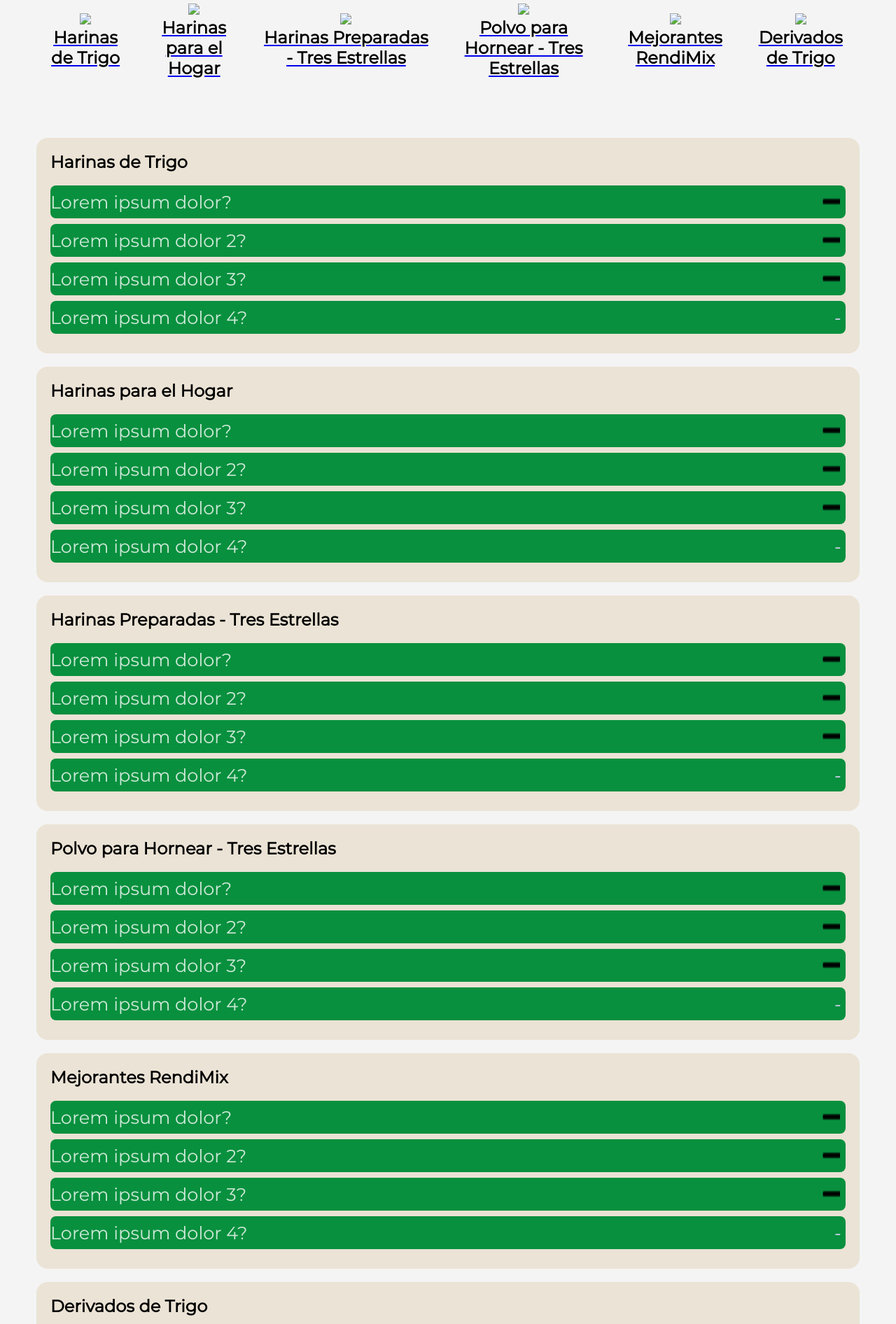
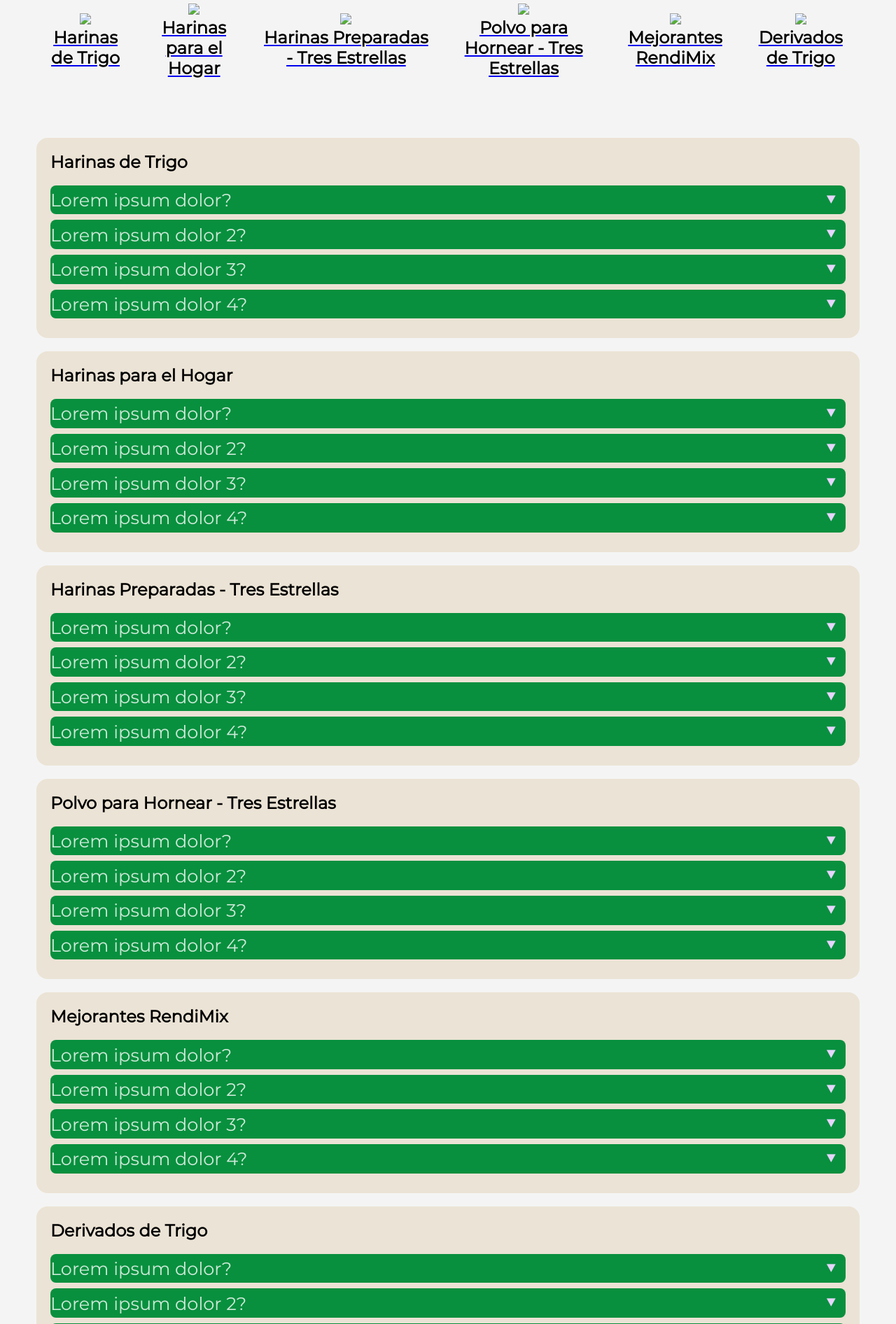
Before and after one commit to fabian994/primerDisenio, a PHP site: page /servicio_tecnico.html in a window 1280 px wide. Shown: the part 429-2321 px from the top of the page at 70% size. Run offline with PHP 8.4, Linux system fonts and the light colour scheme; some libraries are stand-ins or nearby versions; some web fonts are replaced.

Commit message:
Cambios esteticos en servicio_tecnico.html

```diff
--- a/servicio_tecnico.html
+++ b/servicio_tecnico.html
@@ -141,8 +141,9 @@
                         <div class="acordeon-obj" id="pregunta1" ><!--Inicia pregunta-->
                             <a class="acordeon-link" href="#pregunta1">
                                 Lorem ipsum dolor?
-                                <i class="icono_mas"><img src="imagenes/add_icon.png" width="25px" height="25px"></i>
-                                <i class="icono_menos"><img src="imagenes/minus_icon.png" width="25px" height="20px"></i>
+                                <i class="icon-triangle-up"></i>
+                                <i class="icon-triangle-down"></i>
+
                             </a>
                             <div class="respuesta">
                                 <p>Lorem ipsum dolor sit amet, consectetur adipiscing elit. Curabitur non urna vestibulum, euismod mi at, pulvinar ex. Fusce libero justo, euismod id sapien eget, tempus tincidunt nisi. Vestibulum vehicula mattis auctor. Vivamus quis lorem at tortor efficitur dapibus a in dui. Phasellus bibendum ultrices nisl sit amet pretium. Fusce in mi urna. Proin condimentum dui sed odio euismod scelerisque. Curabitur venenatis molestie metus et condimentum. Sed ut ullamcorper dui. Fusce dignissim blandit lectus, id commodo lacus mollis non. </p>
@@ -152,8 +153,8 @@
                         <div class="acordeon-obj" id="pregunta2"><!--Inicia pregunta-->
                             <a class="acordeon-link" href="#pregunta2">
                                 Lorem ipsum dolor 2?
-                                <i class="icono_mas"><img src="imagenes/add_icon.png" width="25px" height="25px"></i>
-                                <i class="icono_menos"><img src="imagenes/minus_icon.png" width="25px" height="20px"></i>
+                                <i class="icon-triangle-up"></i>
+                                <i class="icon-triangle-down"></i>
                             </a>
                             <div class="respuesta">
                                 <p>Lorem ipsum dolor sit amet, consectetur adipiscing elit. Curabitur non urna vestibulum, euismod mi at, pulvinar ex. Fusce libero justo, euismod id sapien eget, tempus tincidunt nisi.</p>
@@ -163,8 +164,8 @@
                         <div class="acordeon-obj" id="pregunta3"><!--Inicia pregunta-->
                             <a class="acordeon-link" href="#pregunta3">
                                 Lorem ipsum dolor 3?
-                                <i class="icono_mas"><img src="imagenes/add_icon.png" width="25px" height="25px"></i>
-                                <i class="icono_menos"><img src="imagenes/minus_icon.png" width="25px" height="20px"></i>
+                                <i class="icon-triangle-up"></i>
+                                <i class="icon-triangle-down"></i>
                             </a>
                             <div class="respuesta">
                                 <p>Lorem ipsum dolor sit amet, consectetur adipiscing elit. Curabitur non urna vestibulum, euismod mi at, pulvinar ex. Fusce libero justo, euismod id sapien eget, tempus tincidunt nisi.</p>
@@ -174,8 +175,8 @@
                         <div class="acordeon-obj" id="pregunta4"><!--Inicia pregunta-->
                             <a class="acordeon-link" href="#pregunta4">
                                 Lorem ipsum dolor 4?
-                                <i class="icono_mas">+</i>
-                                <i class="icono_menos">-</i>
+                                <i class="icon-triangle-up"></i>
+                                <i class="icon-triangle-down"></i>
                             </a>
                             <div class="respuesta">
                                 <p>Lorem ipsum dolor sit amet, consectetur adipiscing elit. Curabitur non urna vestibulum, euismod mi at, pulvinar ex. Fusce libero justo, euismod id sapien eget, tempus tincidunt nisi.</p>
@@ -197,8 +198,8 @@
                         <div class="acordeon-obj" id="pregunta5" ><!--Inicia pregunta-->
                             <a class="acordeon-link" href="#pregunta5">
                                 Lorem ipsum dolor?
-                                <i class="icono_mas"><img src="imagenes/add_icon.png" width="25px" height="25px"></i>
-                                <i class="icono_menos"><img src="imagenes/minus_icon.png" width="25px" height="20px"></i>
+                                <i class="icon-triangle-up"></i>
+                                <i class="icon-triangle-down"></i>
                             </a>
                             <div class="respuesta">
                                 <p>Lorem ipsum dolor sit amet, consectetur adipiscing elit. Curabitur non urna vestibulum, euismod mi at, pulvinar ex. Fusce libero justo, euismod id sapien eget, tempus tincidunt nisi.</p>
@@ -208,8 +209,8 @@
                         <div class="acordeon-obj" id="pregunta6"><!--Inicia pregunta-->
                             <a class="acordeon-link" href="#pregunta6">
                                 Lorem ipsum dolor 2?
-                                <i class="icono_mas"><img src="imagenes/add_icon.png" width="25px" height="25px"></i>
-                                <i class="icono_menos"><img src="imagenes/minus_icon.png" width="25px" height="20px"></i>
+                                <i class="icon-triangle-up"></i>
+                                <i class="icon-triangle-down"></i>
                             </a>
                             <div class="respuesta">
                                 <p>Lorem ipsum dolor sit amet, consectetur adipiscing elit. Curabitur non urna vestibulum, euismod mi at, pulvinar ex. Fusce libero justo, euismod id sapien eget, tempus tincidunt nisi.</p>
@@ -219,8 +220,8 @@
                         <div class="acordeon-obj" id="pregunta7"><!--Inicia pregunta-->
                             <a class="acordeon-link" href="#pregunta7">
                                 Lorem ipsum dolor 3?
-                                <i class="icono_mas"><img src="imagenes/add_icon.png" width="25px" height="25px"></i>
-                                <i class="icono_menos"><img src="imagenes/minus_icon.png" width="25px" height="20px"></i>
+                                <i class="icon-triangle-up"></i>
+                                <i class="icon-triangle-down"></i>
                             </a>
                             <div class="respuesta">
                                 <p>Lorem ipsum dolor sit amet, consectetur adipiscing elit. Curabitur non urna vestibulum, euismod mi at, pulvinar ex. Fusce libero justo, euismod id sapien eget, tempus tincidunt nisi.</p>
@@ -230,8 +231,8 @@
                         <div class="acordeon-obj" id="pregunta8"><!--Inicia pregunta-->
                             <a class="acordeon-link" href="#pregunta8">
                                 Lorem ipsum dolor 4?
-                                <i class="icono_mas">+</i>
-                                <i class="icono_menos">-</i>
+                                <i class="icon-triangle-up"></i>
+                                <i class="icon-triangle-down"></i>
                             </a>
                             <div class="respuesta">
                                 <p>Lorem ipsum dolor sit amet, consectetur adipiscing elit. Curabitur non urna vestibulum, euismod mi at, pulvinar ex. Fusce libero justo, euismod id sapien eget, tempus tincidunt nisi.</p>
@@ -253,8 +254,8 @@
                         <div class="acordeon-obj" id="pregunta9" ><!--Inicia pregunta-->
                             <a class="acordeon-link" href="#pregunta9">
                                 Lorem ipsum dolor?
-                                <i class="icono_mas"><img src="imagenes/add_icon.png" width="25px" height="25px"></i>
-                                <i class="icono_menos"><img src="imagenes/minus_icon.png" width="25px" height="20px"></i>
+                                <i class="icon-triangle-up"></i>
+                                <i class="icon-triangle-down"></i>
                             </a>
                             <div class="respuesta">
                                 <p>Lorem ipsum dolor sit amet, consectetur adipiscing elit. Curabitur non urna vestibulum, euismod mi at, pulvinar ex. Fusce libero justo, euismod id sapien eget, tempus tincidunt nisi.</p>
@@ -264,8 +265,8 @@
                         <div class="acordeon-obj" id="pregunta10"><!--Inicia pregunta-->
                             <a class="acordeon-link" href="#pregunta10">
                                 Lorem ipsum dolor 2?
-                                <i class="icono_mas"><img src="imagenes/add_icon.png" width="25px" height="25px"></i>
-                                <i class="icono_menos"><img src="imagenes/minus_icon.png" width="25px" height="20px"></i>
+                                <i class="icon-triangle-up"></i>
+                                <i class="icon-triangle-down"></i>
                             </a>
                             <div class="respuesta">
                                 <p>Lorem ipsum dolor sit amet, consectetur adipiscing elit. Curabitur non urna vestibulum, euismod mi at, pulvinar ex. Fusce libero justo, euismod id sapien eget, tempus tincidunt nisi.</p>
@@ -275,8 +276,8 @@
                         <div class="acordeon-obj" id="pregunta11"><!--Inicia pregunta-->
                             <a class="acordeon-link" href="#pregunta11">
                                 Lorem ipsum dolor 3?
-                                <i class="icono_mas"><img src="imagenes/add_icon.png" width="25px" height="25px"></i>
-                                <i class="icono_menos"><img src="imagenes/minus_icon.png" width="25px" height="20px"></i>
+                                <i class="icon-triangle-up"></i>
+                                <i class="icon-triangle-down"></i>
                             </a>
                             <div class="respuesta">
                                 <p>Lorem ipsum dolor sit amet, consectetur adipiscing elit. Curabitur non urna vestibulum, euismod mi at, pulvinar ex. Fusce libero justo, euismod id sapien eget, tempus tincidunt nisi.</p>
@@ -286,8 +287,8 @@
                         <div class="acordeon-obj" id="pregunta12"><!--Inicia pregunta-->
                             <a class="acordeon-link" href="#pregunta12">
                                 Lorem ipsum dolor 4?
-                                <i class="icono_mas">+</i>
-                                <i class="icono_menos">-</i>
+                                <i class="icon-triangle-up"></i>
+                                <i class="icon-triangle-down"></i>
                             </a>
                             <div class="respuesta">
                                 <p>Lorem ipsum dolor sit amet, consectetur adipiscing elit. Curabitur non urna vestibulum, euismod mi at, pulvinar ex. Fusce libero justo, euismod id sapien eget, tempus tincidunt nisi.</p>
@@ -309,8 +310,8 @@
                         <div class="acordeon-obj" id="pregunta13" ><!--Inicia pregunta-->
                             <a class="acordeon-link" href="#pregunta13">
                                 Lorem ipsum dolor?
-                                <i class="icono_mas"><img src="imagenes/add_icon.png" width="25px" height="25px"></i>
-                                <i class="icono_menos"><img src="imagenes/minus_icon.png" width="25px" height="20px"></i>
+                                <i class="icon-triangle-up"></i>
+                                <i class="icon-triangle-down"></i>
                             </a>
                             <div class="respuesta">
                                 <p>Lorem ipsum dolor sit amet, consectetur adipiscing elit. Curabitur non urna vestibulum, euismod mi at, pulvinar ex. Fusce libero justo, euismod id sapien eget, tempus tincidunt nisi.</p>
@@ -320,8 +321,8 @@
                         <div class="acordeon-obj" id="pregunta14"><!--Inicia pregunta-->
                             <a class="acordeon-link" href="#pregunta14">
                                 Lorem ipsum dolor 2?
-                                <i class="icono_mas"><img src="imagenes/add_icon.png" width="25px" height="25px"></i>
-                                <i class="icono_menos"><img src="imagenes/minus_icon.png" width="25px" height="20px"></i>
+                                <i class="icon-triangle-up"></i>
+                                <i class="icon-triangle-down"></i>
                             </a>
                             <div class="respuesta">
                                 <p>Lorem ipsum dolor sit amet, consectetur adipiscing elit. Curabitur non urna vestibulum, euismod mi at, pulvinar ex. Fusce libero justo, euismod id sapien eget, tempus tincidunt nisi.</p>
@@ -331,8 +332,8 @@
                         <div class="acordeon-obj" id="pregunta15"><!--Inicia pregunta-->
                             <a class="acordeon-link" href="#pregunta15">
                                 Lorem ipsum dolor 3?
-                                <i class="icono_mas"><img src="imagenes/add_icon.png" width="25px" height="25px"></i>
-                                <i class="icono_menos"><img src="imagenes/minus_icon.png" width="25px" height="20px"></i>
+                                <i class="icon-triangle-up"></i>
+                                <i class="icon-triangle-down"></i>
                             </a>
                             <div class="respuesta">
                                 <p>Lorem ipsum dolor sit amet, consectetur adipiscing elit. Curabitur non urna vestibulum, euismod mi at, pulvinar ex. Fusce libero justo, euismod id sapien eget, tempus tincidunt nisi.</p>
@@ -342,8 +343,8 @@
                         <div class="acordeon-obj" id="pregunta16"><!--Inicia pregunta-->
                             <a class="acordeon-link" href="#pregunta16">
                                 Lorem ipsum dolor 4?
-                                <i class="icono_mas">+</i>
-                                <i class="icono_menos">-</i>
+                                <i class="icon-triangle-up"></i>
+                                <i class="icon-triangle-down"></i>
                             </a>
                             <div class="respuesta">
                                 <p>Lorem ipsum dolor sit amet, consectetur adipiscing elit. Curabitur non urna vestibulum, euismod mi at, pulvinar ex. Fusce libero justo, euismod id sapien eget, tempus tincidunt nisi.</p>
@@ -365,8 +366,8 @@
                         <div class="acordeon-obj" id="pregunta17" ><!--Inicia pregunta-->
                             <a class="acordeon-link" href="#pregunta17">
                                 Lorem ipsum dolor?
-                                <i class="icono_mas"><img src="imagenes/add_icon.png" width="25px" height="25px"></i>
-                                <i class="icono_menos"><img src="imagenes/minus_icon.png" width="25px" height="20px"></i>
+                                <i class="icon-triangle-up"></i>
+                                <i class="icon-triangle-down"></i>
                             </a>
                             <div class="respuesta">
                                 <p>Lorem ipsum dolor sit amet, consectetur adipiscing elit. Curabitur non urna vestibulum, euismod mi at, pulvinar ex. Fusce libero justo, euismod id sapien eget, tempus tincidunt nisi.</p>
@@ -376,8 +377,8 @@
                         <div class="acordeon-obj" id="pregunta18"><!--Inicia pregunta-->
                             <a class="acordeon-link" href="#pregunta18">
                                 Lorem ipsum dolor 2?
-                                <i class="icono_mas"><img src="imagenes/add_icon.png" width="25px" height="25px"></i>
-                                <i class="icono_menos"><img src="imagenes/minus_icon.png" width="25px" height="20px"></i>
+                                <i class="icon-triangle-up"></i>
+                                <i class="icon-triangle-down"></i>
                             </a>
                             <div class="respuesta">
                                 <p>Lorem ipsum dolor sit amet, consectetur adipiscing elit. Curabitur non urna vestibulum, euismod mi at, pulvinar ex. Fusce libero justo, euismod id sapien eget, tempus tincidunt nisi.</p>
@@ -387,8 +388,8 @@
                         <div class="acordeon-obj" id="pregunta19"><!--Inicia pregunta-->
                             <a class="acordeon-link" href="#pregunta19">
                                 Lorem ipsum dolor 3?
-                                <i class="icono_mas"><img src="imagenes/add_icon.png" width="25px" height="25px"></i>
-                                <i class="icono_menos"><img src="imagenes/minus_icon.png" width="25px" height="20px"></i>
+                                <i class="icon-triangle-up"></i>
+                                <i class="icon-triangle-down"></i>
                             </a>
                             <div class="respuesta">
                                 <p>Lorem ipsum dolor sit amet, consectetur adipiscing elit. Curabitur non urna vestibulum, euismod mi at, pulvinar ex. Fusce libero justo, euismod id sapien eget, tempus tincidunt nisi.</p>
@@ -398,8 +399,8 @@
                         <div class="acordeon-obj" id="pregunta20"><!--Inicia pregunta-->
                             <a class="acordeon-link" href="#pregunta20">
                                 Lorem ipsum dolor 4?
-                                <i class="icono_mas">+</i>
-                                <i class="icono_menos">-</i>
+                                <i class="icon-triangle-up"></i>
+                                <i class="icon-triangle-down"></i>
                             </a>
                             <div class="respuesta">
                                 <p>Lorem ipsum dolor sit amet, consectetur adipiscing elit. Curabitur non urna vestibulum, euismod mi at, pulvinar ex. Fusce libero justo, euismod id sapien eget, tempus tincidunt nisi.</p>
@@ -421,8 +422,8 @@
                         <div class="acordeon-obj" id="pregunta21" ><!--Inicia pregunta-->
                             <a class="acordeon-link" href="#pregunta21">
                                 Lorem ipsum dolor?
-                                <i class="icono_mas"><img src="imagenes/add_icon.png" width="25px" height="25px"></i>
-                                <i class="icono_menos"><img src="imagenes/minus_icon.png" width="25px" height="20px"></i>
+                                <i class="icon-triangle-up"></i>
+                                <i class="icon-triangle-down"></i>
                             </a>
                             <div class="respuesta">
                                 <p>Lorem ipsum dolor sit amet, consectetur adipiscing elit. Curabitur non urna vestibulum, euismod mi at, pulvinar ex. Fusce libero justo, euismod id sapien eget, tempus tincidunt nisi.</p>
@@ -432,8 +433,8 @@
                         <div class="acordeon-obj" id="pregunta22"><!--Inicia pregunta-->
                             <a class="acordeon-link" href="#pregunta22">
                                 Lorem ipsum dolor 2?
-                                <i class="icono_mas"><img src="imagenes/add_icon.png" width="25px" height="25px"></i>
-                                <i class="icono_menos"><img src="imagenes/minus_icon.png" width="25px" height="20px"></i>
+                                <i class="icon-triangle-up"></i>
+                                <i class="icon-triangle-down"></i>
                             </a>
                             <div class="respuesta">
                                 <p>Lorem ipsum dolor sit amet, consectetur adipiscing elit. Curabitur non urna vestibulum, euismod mi at, pulvinar ex. Fusce libero justo, euismod id sapien eget, tempus tincidunt nisi.</p>
@@ -443,8 +444,8 @@
                         <div class="acordeon-obj" id="pregunta23"><!--Inicia pregunta-->
                             <a class="acordeon-link" href="#pregunta23">
                                 Lorem ipsum dolor 3?
-                                <i class="icono_mas"><img src="imagenes/add_icon.png" width="25px" height="25px"></i>
-                                <i class="icono_menos"><img src="imagenes/minus_icon.png" width="25px" height="20px"></i>
+                                <i class="icon-triangle-up"></i>
+                                <i class="icon-triangle-down"></i>
                             </a>
                             <div class="respuesta">
                                 <p>Lorem ipsum dolor sit amet, consectetur adipiscing elit. Curabitur non urna vestibulum, euismod mi at, pulvinar ex. Fusce libero justo, euismod id sapien eget, tempus tincidunt nisi.</p>
@@ -454,8 +455,8 @@
                         <div class="acordeon-obj" id="pregunta24"><!--Inicia pregunta-->
                             <a class="acordeon-link" href="#pregunta24">
                                 Lorem ipsum dolor 4?
-                                <i class="icono_mas">+</i>
-                                <i class="icono_menos">-</i>
+                                <i class="icon-triangle-up"></i>
+                                <i class="icon-triangle-down"></i>
                             </a>
                             <div class="respuesta">
                                 <p>Lorem ipsum dolor sit amet, consectetur adipiscing elit. Curabitur non urna vestibulum, euismod mi at, pulvinar ex. Fusce libero justo, euismod id sapien eget, tempus tincidunt nisi.</p>
--- a/styles/servicio_tecnico.css
+++ b/styles/servicio_tecnico.css
@@ -459,8 +459,7 @@ section{ /* Centra el contenido */
     max-height: 0;
     overflow: hidden;
     position: relative;
-    background-color: red;
-    transition: max-height 650ms;
+    /*transition: max-height 650ms;*/
 }
 
 .respuesta::before{
@@ -485,12 +484,19 @@ section{ /* Centra el contenido */
 
 }
 
-.acordeon-obj:target .acordeon-link .icono_mas{
+.acordeon-obj .acordeon-link .icon-triangle-up{
     display: none;
 
 }
 
-.acordeon-obj:target .acordeon-link .icono_menos{
+.acordeon-obj:target .acordeon-link .icon-triangle-down{
+    display: none;
+
+}
+
+
+
+.acordeon-obj:target .acordeon-link .icon-triangle-up{
     display: block;
 
 }
```
